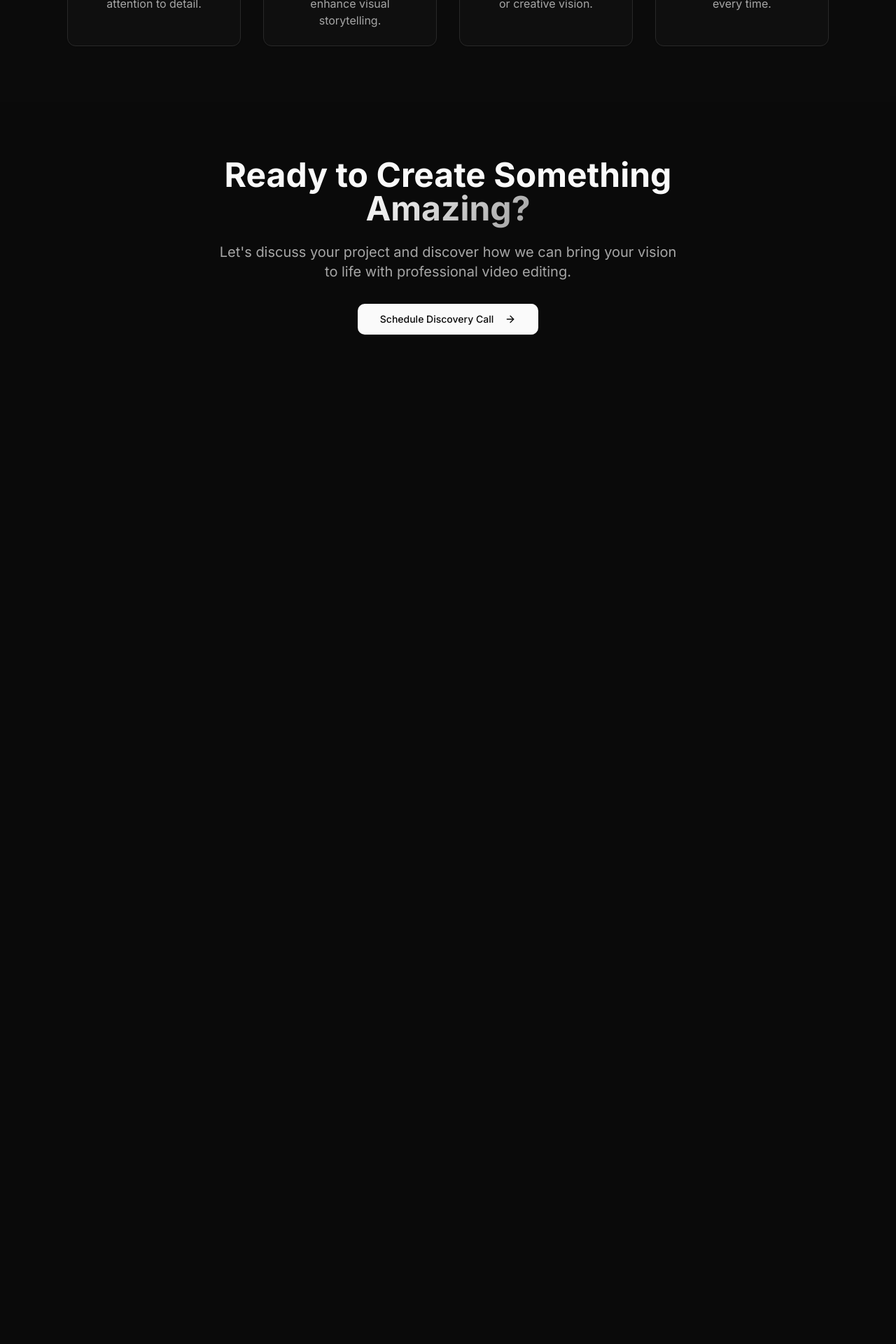
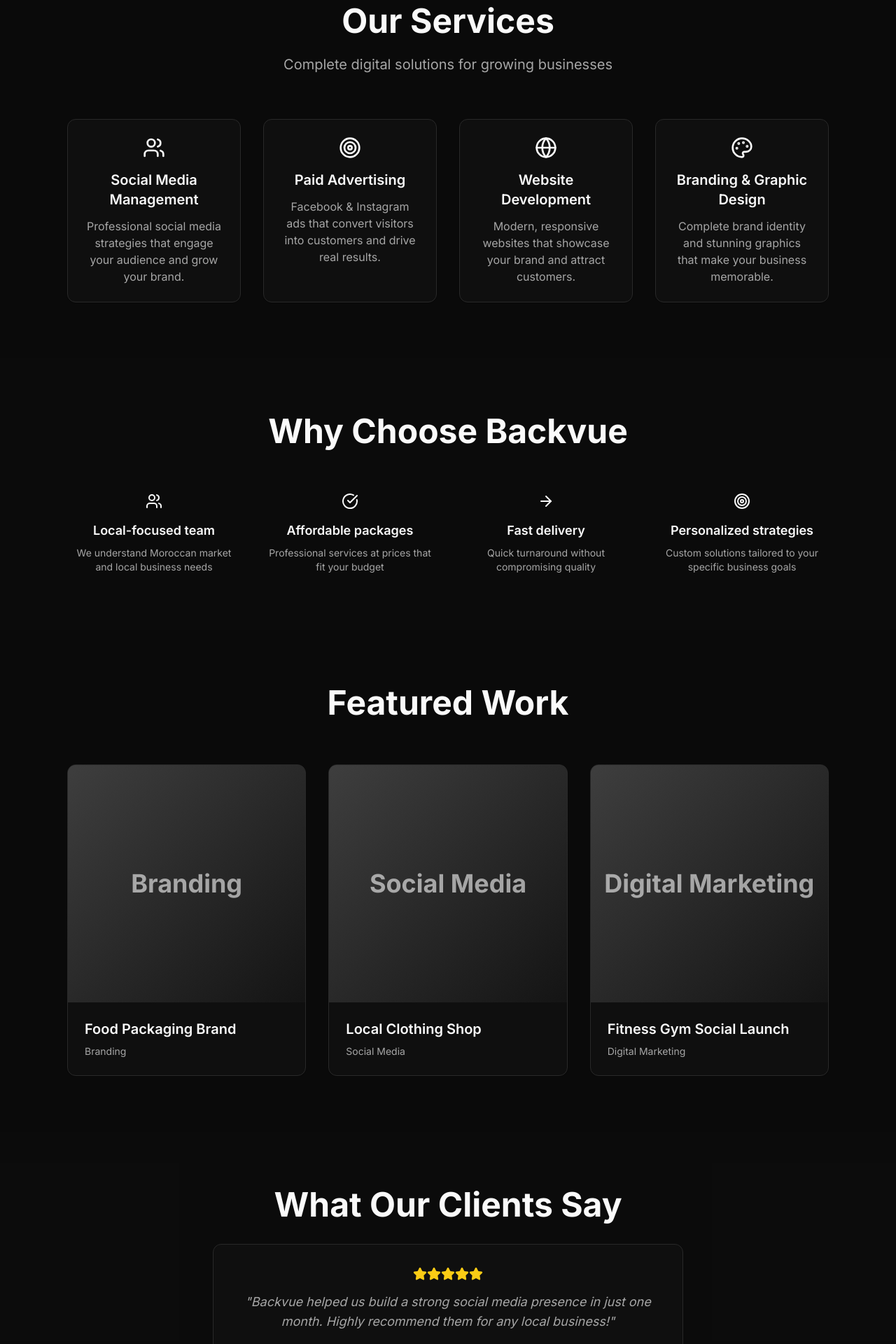
Before and after one commit to ayoubmp44/backvue-ink-canvas, a React (Vite) app: page / in a window 1280 px wide. Shown: the part 880-2800 px from the top of the page at 70% size. Before the commit the page ends 1438 px from the top, so only its background shows below. Built offline with nearby package versions, Linux system fonts and the light colour scheme.

Commit message:
Refactor Index page
Update Index page to a one-page, conversion-focused website for Backvue, incorporating sections for hero, about, services, featured work, testimonials, and CTAs with specified content and design elements.

```diff
--- a/src/lib/translations.ts
+++ b/src/lib/translations.ts
@@ -6,29 +6,52 @@ export const translations = {
     contact: "Contact",
 
     // Hero Section
-    heroTitle: "Premium Branding",
-    heroTitleSecond: "Agency",
-    heroSubtitle: "Transform your business into the next level that captivate audiences and drive results for your brand.",
-    startProject: "Start Your Project",
+    heroTitle: "Grow Your Business with",
+    heroTitleSecond: "Creative Digital Solutions",
+    heroSubtitle: "We help local brands in Morocco stand out through social media, design, and strategy.",
+    startProject: "Get a Free Audit",
     viewWork: "View Our Work",
 
+    // About Section
+    aboutTitle: "About Backvue",
+    aboutDesc: "Backvue is a digital agency focused on helping local Moroccan businesses build their brand and attract more customers online. We mix creativity with results, and our team handles everything from strategy to execution.",
+
     // Services Section
-    whatWeDo: "What We Do",
-    servicesSubtitle: "Professional video editing services that bring your vision to life",
-    videoEditing: "Video Editing",
-    videoEditingDesc: "Professional video editing with cinematic quality and attention to detail.",
-    colorGrading: "Color Grading",
-    colorGradingDesc: "Advanced color correction and grading to enhance visual storytelling.",
-    fastTurnaround: "Fast Turnaround",
-    fastTurnaroundDesc: "Quick delivery without compromising on quality or creative vision.",
-    premiumQuality: "Premium Quality",
-    premiumQualityDesc: "Industry-standard results that exceed expectations every time.",
+    whatWeDo: "Our Services",
+    servicesSubtitle: "Complete digital solutions for growing businesses",
+    socialMedia: "Social Media Management",
+    socialMediaDesc: "Professional social media strategies that engage your audience and grow your brand.",
+    paidAds: "Paid Advertising",
+    paidAdsDesc: "Facebook & Instagram ads that convert visitors into customers and drive real results.",
+    webDev: "Website Development",
+    webDevDesc: "Modern, responsive websites that showcase your brand and attract customers.",
+    branding: "Branding & Graphic Design",
+    brandingDesc: "Complete brand identity and stunning graphics that make your business memorable.",
 
-    // CTA Section
-    ctaTitle: "Ready to Create Something",
-    ctaTitleHighlight: " Amazing?",
-    ctaSubtitle: "Let's discuss your project and discover how we can bring your vision to life with professional video editing.",
-    scheduleCall: "Schedule Discovery Call",
+    // Why Choose Section
+    whyChooseTitle: "Why Choose Backvue",
+    localTeam: "Local-focused team",
+    localTeamDesc: "We understand Moroccan market and local business needs",
+    affordable: "Affordable packages",
+    affordableDesc: "Professional services at prices that fit your budget",
+    fastDelivery: "Fast delivery",
+    fastDeliveryDesc: "Quick turnaround without compromising quality",
+    personalizedStrategy: "Personalized strategies",
+    personalizedStrategyDesc: "Custom solutions tailored to your specific business goals",
+
+    // Featured Work
+    featuredWorkTitle: "Featured Work",
+    foodPackaging: "Food Packaging Brand",
+    clothingShop: "Local Clothing Shop",
+    fitnessGym: "Fitness Gym Social Launch",
+
+    // Testimonial
+    testimonialTitle: "What Our Clients Say",
+    testimonialText: "Backvue helped us build a strong social media presence in just one month. Highly recommend them for any local business!",
+
+    // Final CTA Section
+    finalCtaTitle: "Let's Grow Your Business Together",
+    finalCtaButton: "Book Your Free Strategy Call",
 
     // Contact Page
     contactTitle: "Get In Touch",
--- a/src/pages/Index.tsx
+++ b/src/pages/Index.tsx
@@ -1,5 +1,5 @@
 
-import { ArrowRight, Play, Eye, Clock, Award } from "lucide-react";
+import { ArrowRight, Users, Target, Palette, Globe, CheckCircle, Star, Instagram } from "lucide-react";
 import { Button } from "@/components/ui/button";
 import { Card, CardContent } from "@/components/ui/card";
 import Navigation from "@/components/Navigation";
@@ -12,24 +12,65 @@ const Index = () => {
 
   const services = [
     {
-      icon: <Play className="h-8 w-8" />,
-      title: t('videoEditing'),
-      description: t('videoEditingDesc')
+      icon: <Users className="h-8 w-8" />,
+      title: t('socialMedia'),
+      description: t('socialMediaDesc')
     },
     {
-      icon: <Eye className="h-8 w-8" />,
-      title: t('colorGrading'),
-      description: t('colorGradingDesc')
+      icon: <Target className="h-8 w-8" />,
+      title: t('paidAds'),
+      description: t('paidAdsDesc')
     },
     {
-      icon: <Clock className="h-8 w-8" />,
-      title: t('fastTurnaround'),
-      description: t('fastTurnaroundDesc')
+      icon: <Globe className="h-8 w-8" />,
+      title: t('webDev'),
+      description: t('webDevDesc')
     },
     {
-      icon: <Award className="h-8 w-8" />,
-      title: t('premiumQuality'),
-      description: t('premiumQualityDesc')
+      icon: <Palette className="h-8 w-8" />,
+      title: t('branding'),
+      description: t('brandingDesc')
+    }
+  ];
+
+  const whyChooseFeatures = [
+    {
+      icon: <Users className="h-6 w-6" />,
+      title: t('localTeam'),
+      description: t('localTeamDesc')
+    },
+    {
+      icon: <CheckCircle className="h-6 w-6" />,
+      title: t('affordable'),
+      description: t('affordableDesc')
+    },
+    {
+      icon: <ArrowRight className="h-6 w-6" />,
+      title: t('fastDelivery'),
+      description: t('fastDeliveryDesc')
+    },
+    {
+      icon: <Target className="h-6 w-6" />,
+      title: t('personalizedStrategy'),
+      description: t('personalizedStrategyDesc')
+    }
+  ];
+
+  const featuredWork = [
+    {
+      title: t('foodPackaging'),
+      image: "/placeholder.svg",
+      category: "Branding"
+    },
+    {
+      title: t('clothingShop'),
+      image: "/placeholder.svg",
+      category: "Social Media"
+    },
+    {
+      title: t('fitnessGym'),
+      image: "/placeholder.svg",
+      category: "Digital Marketing"
     }
   ];
 
@@ -53,7 +94,7 @@ const Index = () => {
               <Button
                 size="lg"
                 className="bg-primary text-primary-foreground hover:bg-primary/90 transition-all duration-300 transform hover:scale-105"
-                onClick={() => navigate("/contact")}
+                onClick={() => window.open('https://wa.me/212123456789', '_blank')}
               >
                 {t('startProject')}
                 <ArrowRight className="ml-2 h-5 w-5" />
@@ -71,8 +112,20 @@ const Index = () => {
         </div>
       </section>
 
+      {/* About Section */}
+      <section className="py-20 px-4 sm:px-6 lg:px-8 bg-card/30">
+        <div className="container mx-auto max-w-4xl text-center animate-fade-in">
+          <h2 className="text-4xl md:text-5xl font-bold mb-8">
+            {t('aboutTitle')}
+          </h2>
+          <p className="text-xl text-muted-foreground leading-relaxed">
+            {t('aboutDesc')}
+          </p>
+        </div>
+      </section>
+
       {/* Services Section */}
-      <section className="py-20 px-4 sm:px-6 lg:px-8 bg-card/30">
+      <section className="py-20 px-4 sm:px-6 lg:px-8">
         <div className="container mx-auto max-w-6xl">
           <div className="text-center mb-16 animate-fade-in">
             <h2 className="text-4xl md:text-5xl font-bold mb-6">
@@ -103,26 +156,126 @@ const Index = () => {
         </div>
       </section>
 
-      {/* CTA Section */}
+      {/* Why Choose Backvue */}
+      <section className="py-20 px-4 sm:px-6 lg:px-8 bg-card/30">
+        <div className="container mx-auto max-w-6xl">
+          <div className="text-center mb-16 animate-fade-in">
+            <h2 className="text-4xl md:text-5xl font-bold mb-6">
+              {t('whyChooseTitle')}
+            </h2>
+          </div>
+
+          <div className="grid grid-cols-1 sm:grid-cols-2 lg:grid-cols-4 gap-8">
+            {whyChooseFeatures.map((feature, index) => (
+              <div
+                key={index}
+                className="text-center animate-scale-in"
+                style={{ animationDelay: `${index * 0.1}s` }}
+              >
+                <div className="mb-4 text-primary flex justify-center">
+                  {feature.icon}
+                </div>
+                <h3 className="text-lg font-semibold mb-2">{feature.title}</h3>
+                <p className="text-muted-foreground text-sm">{feature.description}</p>
+              </div>
+            ))}
+          </div>
+        </div>
+      </section>
+
+      {/* Featured Work */}
+      <section className="py-20 px-4 sm:px-6 lg:px-8">
+        <div className="container mx-auto max-w-6xl">
+          <div className="text-center mb-16 animate-fade-in">
+            <h2 className="text-4xl md:text-5xl font-bold mb-6">
+              {t('featuredWorkTitle')}
+            </h2>
+          </div>
+
+          <div className="grid grid-cols-1 md:grid-cols-3 gap-8">
+            {featuredWork.map((work, index) => (
+              <Card
+                key={index}
+                className="bg-card border-border hover:bg-accent/50 transition-all duration-300 transform hover:scale-105 animate-scale-in overflow-hidden"
+                style={{ animationDelay: `${index * 0.1}s` }}
+              >
+                <div className="aspect-square bg-gradient-to-br from-primary/20 to-accent/20 flex items-center justify-center">
+                  <span className="text-4xl font-bold text-primary/60">{work.category}</span>
+                </div>
+                <CardContent className="p-6">
+                  <h3 className="text-xl font-semibold mb-2">{work.title}</h3>
+                  <p className="text-muted-foreground text-sm">{work.category}</p>
+                </CardContent>
+              </Card>
+            ))}
+          </div>
+        </div>
+      </section>
+
+      {/* Testimonial */}
+      <section className="py-20 px-4 sm:px-6 lg:px-8 bg-card/30">
+        <div className="container mx-auto max-w-4xl text-center animate-fade-in">
+          <h2 className="text-4xl md:text-5xl font-bold mb-8">
+            {t('testimonialTitle')}
+          </h2>
+          <Card className="bg-card border-border max-w-2xl mx-auto">
+            <CardContent className="p-8">
+              <div className="flex justify-center mb-4">
+                {[...Array(5)].map((_, i) => (
+                  <Star key={i} className="h-5 w-5 text-yellow-400 fill-current" />
+                ))}
+              </div>
+              <p className="text-lg text-muted-foreground italic mb-4">
+                "{t('testimonialText')}"
+              </p>
+              <p className="font-semibold">- Local Business Owner</p>
+            </CardContent>
+          </Card>
+        </div>
+      </section>
+
+      {/* Final CTA Section */}
       <section className="py-20 px-4 sm:px-6 lg:px-8">
         <div className="container mx-auto max-w-4xl text-center animate-fade-in">
-          <h2 className="text-4xl md:text-5xl font-bold mb-6">
-            {t('ctaTitle')}
-            <span className="gradient-text">{t('ctaTitleHighlight')}</span>
+          <h2 className="text-4xl md:text-5xl font-bold mb-8">
+            {t('finalCtaTitle')}
           </h2>
-          <p className="text-xl text-muted-foreground mb-8 max-w-2xl mx-auto">
-            {t('ctaSubtitle')}
-          </p>
           <Button
             size="lg"
             className="bg-primary text-primary-foreground hover:bg-primary/90 transition-all duration-300 transform hover:scale-105"
-            onClick={() => navigate("/contact")}
+            onClick={() => window.open('https://wa.me/212123456789', '_blank')}
           >
-            {t('scheduleCall')}
+            {t('finalCtaButton')}
             <ArrowRight className="ml-2 h-5 w-5" />
           </Button>
         </div>
       </section>
+
+      {/* Footer */}
+      <footer className="bg-card border-t border-border py-12 px-4 sm:px-6 lg:px-8">
+        <div className="container mx-auto max-w-6xl">
+          <div className="flex flex-col md:flex-row justify-between items-center">
+            <div className="mb-4 md:mb-0">
+              <h3 className="text-2xl font-bold gradient-text">Backvue</h3>
+            </div>
+            <div className="flex items-center space-x-6">
+              <a
+                href="https://instagram.com/backvue"
+                target="_blank"
+                rel="noopener noreferrer"
+                className="flex items-center text-muted-foreground hover:text-primary transition-colors"
+              >
+                <Instagram className="h-5 w-5 mr-2" />
+                @backvue
+              </a>
+              <span className="text-muted-foreground">Agadir, Morocco</span>
+            </div>
+          </div>
+          <div className="border-t border-border mt-8 pt-8 text-center text-muted-foreground">
+            <p>© 2025 Backvue. All rights reserved.</p>
+          </div>
+        </div>
+      </footer>
     </div>
   );
 };
```
